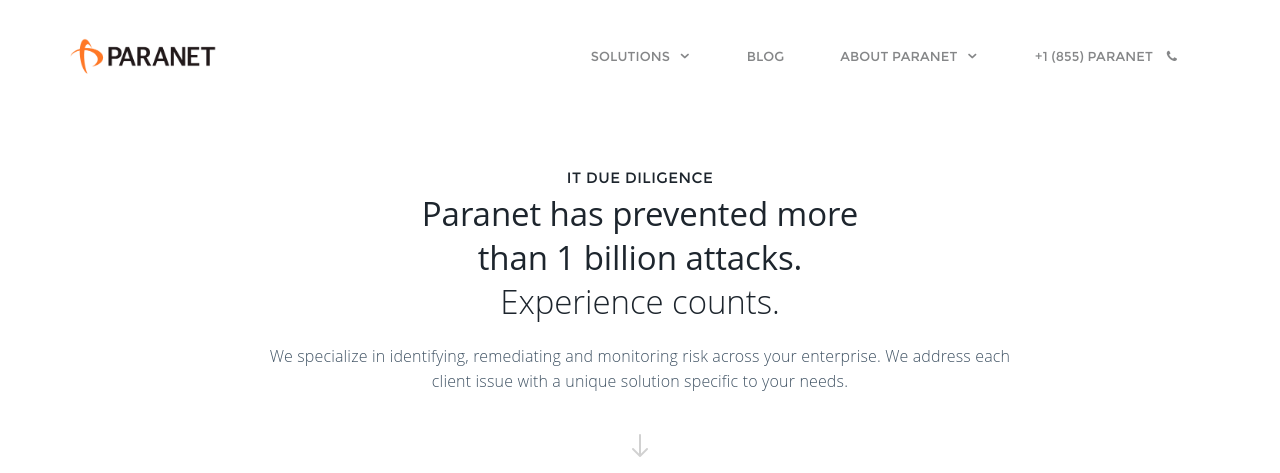
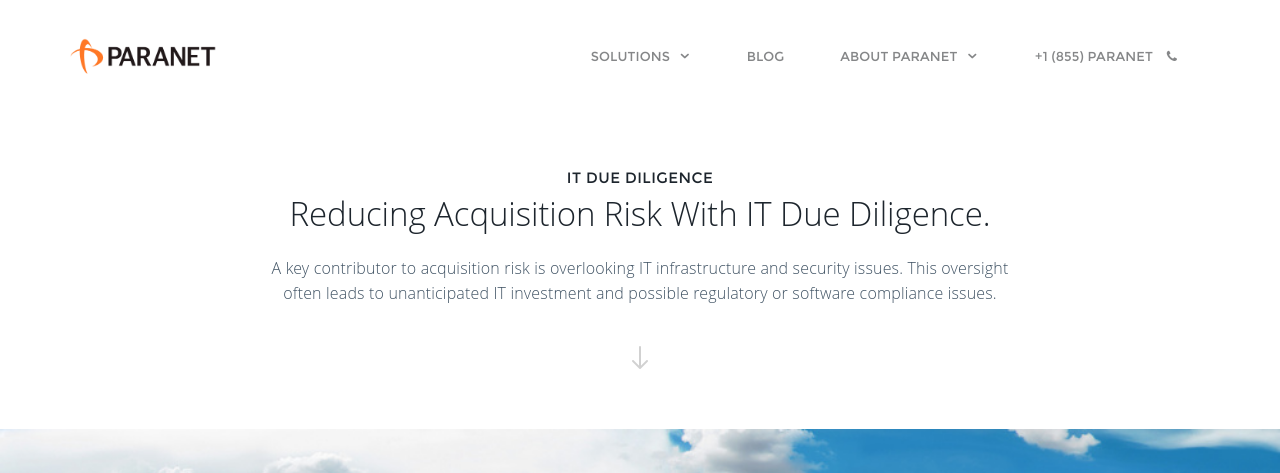
Before and after one commit to paranet/paranet.github.io, a Jekyll site: the page built from services/it_due_diligence.html, in a window 1280 px wide and 1400 px high. Shown: the top 473 px of the window. Built offline with Jekyll 4.4.1, drawn with Linux system fonts in a browser that asks for light colours; some web fonts are replaced; some of the changed text lies outside the part shown.

Commit message:
initial due diligence

```diff
--- a/services/it_due_diligence.html
+++ b/services/it_due_diligence.html
@@ -8,8 +8,8 @@
         <div class="row">
             <div class="col-sm-8 col-sm-offset-2">
                 <h6 class="block-title m-b-0">IT DUE DILIGENCE</h6>
-                <h1 class="m-t-5 light"><span class="semi-bold">Paranet has prevented more <br>than 1 billion attacks.</span><br>Experience counts.</h1>
-                <p class="m-t-20">We specialize in identifying, remediating and monitoring risk across your enterprise. We address each client issue with a unique solution specific to your needs.
+                <h1 class="m-t-5 light">Reducing Acquisition Risk With IT Due Diligence.</h1>
+                <p class="m-t-20">A key contributor to acquisition risk is overlooking IT infrastructure and security issues.  This oversight often leads to unanticipated IT investment and possible regulatory or software compliance issues.
                 </p>
                 <img src="/assets/images/arrow_down.png" class="m-t-30" alt="">
             </div>
@@ -17,19 +17,9 @@
     </div>
 </section>
 
-<section class="p-b-50 p-t-20 bg-primary">
-    <div class="container p-b-50 p-t-50">
-        <div class="col-md-10 col-md-offset-1">
-            <div class="col-xs-height col-middle text-center">
-                <img src="/assets/images/icons/fingerprint.png" alt="" height=160 class="text-white m-b-40">
-                <div class="text-center">
-                    <h1 class="text-white col-sm-12 p-b-10">Paranet performs enterprise-grade security assessments and on-going management of the security plans to meet and exceed the compliance requirements of your industry.</h1>
-                    <button class="btn btn-lg btn-default btn-cons btn-rounded" type="button">Explore</button>
-                    <p class="text-white hint-text font-arial m-t-30">Read on to learn how Paranet can provide your organization peace-of-mind.
-                    </p>
-                </div>
-            </div>
-        </div>
+<section class="p-b-50 p-t-20 bg-primary" data-pages-bg-image="/assets/images/heros/iceberg.jpeg">
+    <div style="height: 500px">
+
     </div>
 </section>
 
```
Also changed, not shown: contact.html (+4 -9 lines), assets/images/heros/car.jpeg (added), assets/images/heros/iceberg.jpeg (added).
